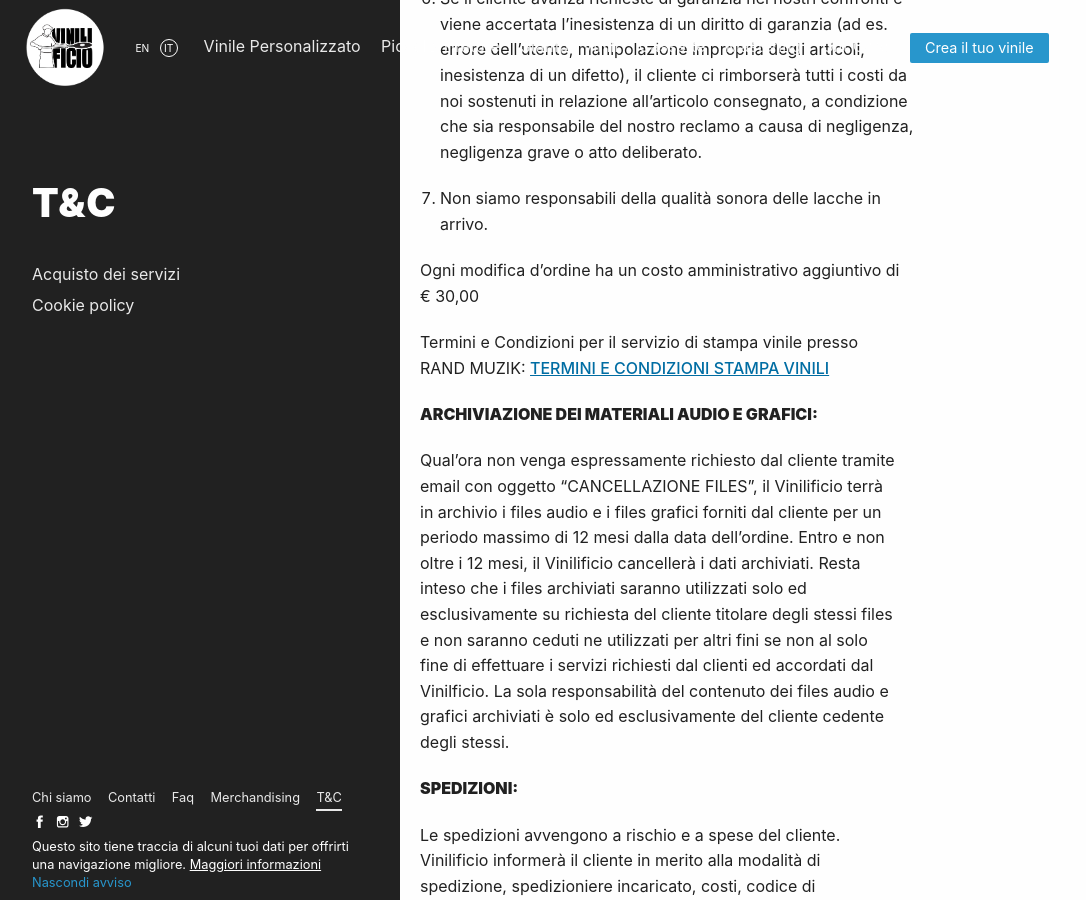
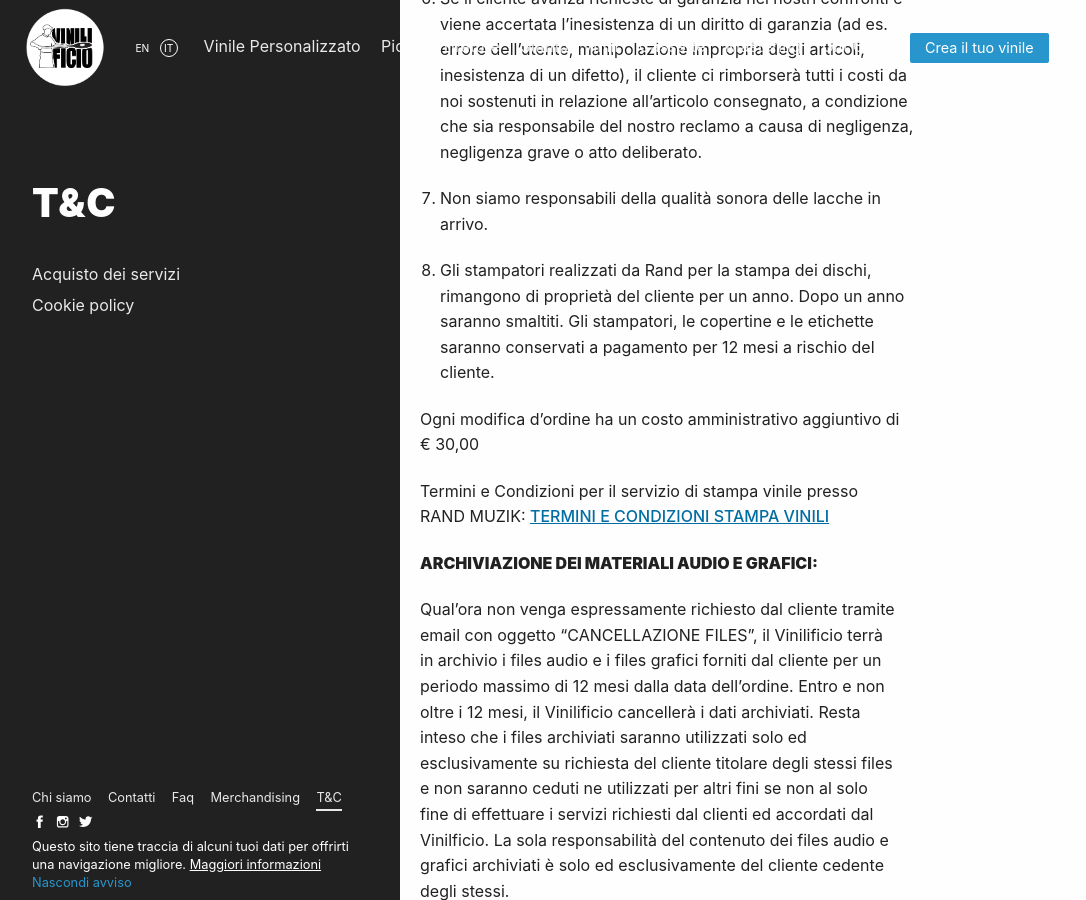
Before and after one commit to Vinilificio/vinilificio.com, a Jekyll site: the page built from _pages/termini-condizioni.md, in a window 1280 px wide and 900 px high, scrolled down 6438 px. Shown: the whole window, without its empty margins (0-1086 px from the left). Built offline with Jekyll 4.4.1, drawn with Linux system fonts in a browser that asks for light colours; nearby versions of some CDN libraries; comment, search, counter and statistics services are not loaded.

Commit message:
stampatori

```diff
--- a/_pages/termini-condizioni.md
+++ b/_pages/termini-condizioni.md
@@ -117,6 +117,7 @@ In caso di disservizi del corriere il cliente ha la faccoltà di fare reclamo di
 
 7. Non siamo responsabili della qualità sonora delle lacche in arrivo.
 
+8. Gli stampatori realizzati da Rand per la stampa dei dischi, rimangono di proprietà del cliente per un anno. Dopo un anno saranno smaltiti. Gli stampatori, le copertine e le etichette saranno conservati a pagamento per 12 mesi a rischio del cliente.
 
 
 Ogni modifica d'ordine ha un costo amministrativo aggiuntivo di € 30,00
```
